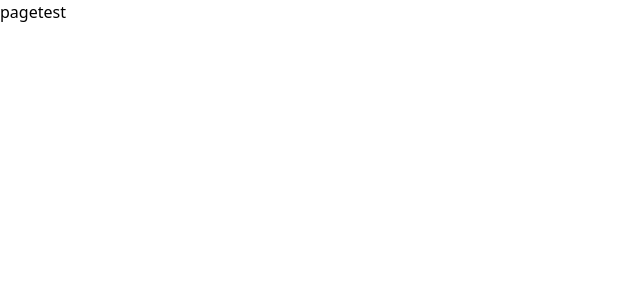
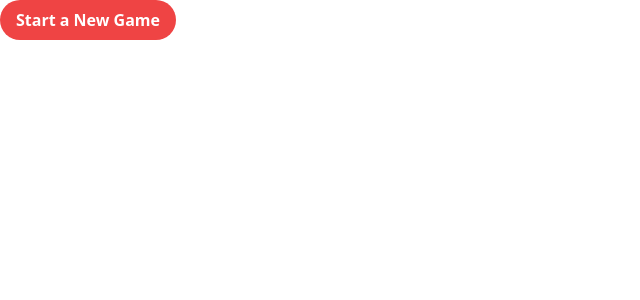
Before and after one commit to studiegrupp2/Whack-a-mole, a Next.js app: page /game in a window 1280 px wide. Shown: the top 300 px of the page, without its empty margins (0-640 px from the left). Built offline with nearby package versions, Linux system fonts and the light colour scheme.

Commit message:
knapp fix

```diff
--- a/src/app/game/page.tsx
+++ b/src/app/game/page.tsx
@@ -1,9 +1,25 @@
-import React from 'react'
+"use client"
+import StartButton from "@/components/StartButton";
+import React, { useState } from "react";
 
-const page = () => {
+const Game = () => {
+  const [isGameOngoing, setIsGameOnGoing] = useState<boolean>(false);
+
+  const handleNewGame = () => {
+    if (isGameOngoing) {
+      setIsGameOnGoing(true);
+      console.log("New Game Started");
+    }
+  };
   return (
-    <div>pagetest</div>
-  )
-}
+    <div >
+      <StartButton
+        btnText="Start a New Game"
+        onClick={handleNewGame}
+        disabled={isGameOngoing}
+      />
+    </div>
+  );
+};
 
-export default page
+export default Game;
--- a/src/app/page.tsx
+++ b/src/app/page.tsx
@@ -1,13 +1,10 @@
-import Link from "next/link";
+import StartPageButton from "@/components/StartPageButton";
 
 export default function WhackAMole() {
+
   return (
     <div>
-      <Link href="/game">
-        <button className="">START GAME</button>
-      </Link>
-      <h1>Hejsan detta är ett test1</h1>
-      <h2>mer tester</h2>
+      <StartPageButton />
     </div>
   );
 }
--- /dev/null
+++ b/src/components/StartButton.tsx
@@ -0,0 +1,27 @@
+"use client";
+import React from "react";
+
+interface ButtonProps {
+  btnText: string;
+  onClick: () => void;
+  disabled?: boolean;
+}
+const StartButton: React.FC<ButtonProps> = ({
+  btnText,
+  onClick,
+  disabled = false,
+}) => {
+  return (
+    <button
+      onClick={onClick}
+      disabled={disabled}
+      className={`px-4 py-2 font-semibold text-white bg-red-500 rounded-full hover:bg-red-600 transition-all ${
+        disabled ? "opacity-50 cursor-not-allowed" : ""
+      }`}
+    >
+      {btnText}
+    </button>
+  );
+};
+
+export default StartButton;
--- /dev/null
+++ b/src/components/StartPageButton.tsx
@@ -0,0 +1,15 @@
+"use client";
+import { useRouter } from "next/navigation";
+import React from "react";
+import StartButton from "./StartButton";
+
+const StartPageButton = () => {
+  const router = useRouter();
+
+  const handlStartGame = () => {
+    router.push("/game");
+  };
+  return <StartButton btnText="Start Game" onClick={handlStartGame} />;
+};
+
+export default StartPageButton;
```
